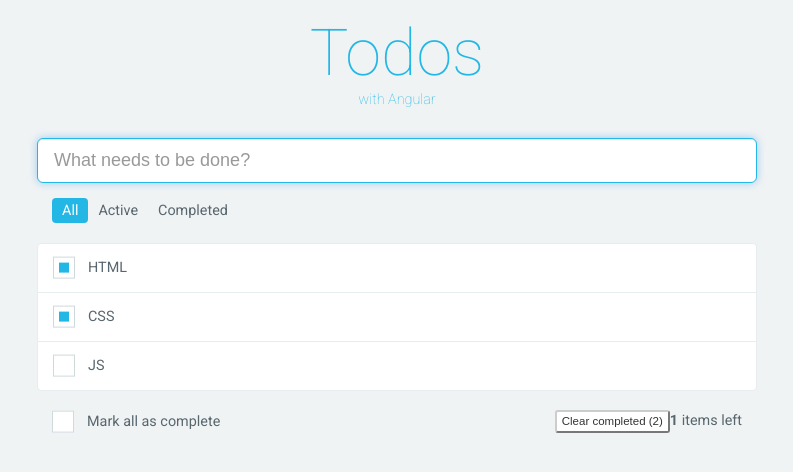
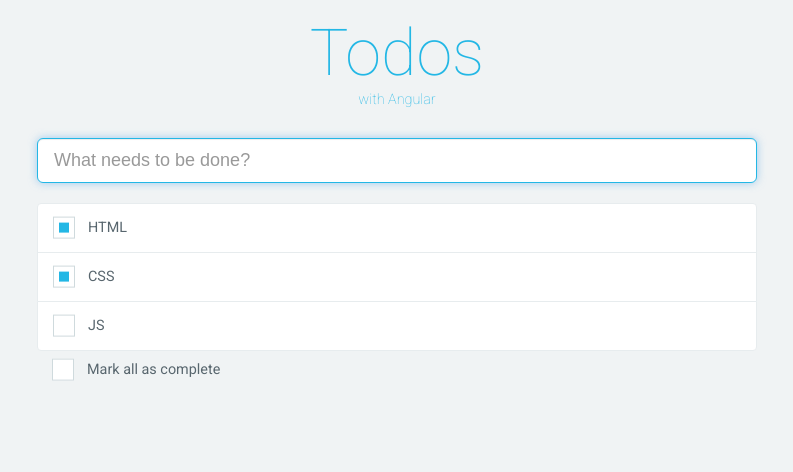
Before and after one commit to tastyloper/angular-todo, an Angular app: page / in a window 1280 px wide. Shown: the top 472 px of the page, without its empty margins (243-1036 px from the left). Built offline with nearby package versions, Linux system fonts and the light colour scheme.

Commit message:
feat: split component

```diff
--- a/angular.json
+++ b/angular.json
@@ -7,8 +7,6 @@
       "projectType": "application",
       "schematics": {
         "@schematics/angular:component": {
-          "inlineTemplate": true,
-          "inlineStyle": true,
           "skipTests": true
         },
         "@schematics/angular:class": {
--- a/src/app/app.component.css
+++ b/src/app/app.component.css
@@ -20,31 +20,6 @@
   margin-bottom: 30px;
 }
 
-/* .input-todo  */
-.input-todo {
-  display: block;
-  width: 100%;
-  height: 45px;
-  padding: 10px 16px;
-  font-size: 18px;
-  line-height: 1.3333333;
-  color: #555;
-  border: 1px solid #ccc;
-  border-color: #e7ecee;
-  border-radius: 6px;
-  outline: none;
-  transition: border-color ease-in-out .15s,box-shadow ease-in-out .15s;
-}
-
-.input-todo:focus {
-  border-color: #23b7e5;
-  box-shadow: inset 0 1px 1px rgba(0,0,0,.075), 0 0 8px rgba(102,175,233,.6);
-}
-
-.input-todo::-webkit-input-placeholder {
-  color: #999;
-}
-
 /* .nav */
 .nav {
   display: flex;
@@ -61,32 +36,6 @@
 .nav > li.active {
   color: #fff;
   background-color: #23b7e5;
-}
-
-.todos {
-  margin-top: 20px;
-}
-
-/* .todo-item */
-.todo-item {
-  position: relative;
-  /* display: block; */
-  height: 50px;
-  padding: 10px 15px;
-  margin-bottom: -1px;
-  background-color: #fff;
-  border: 1px solid #ddd;
-  border-color: #e7ecee;
-  list-style: none;
-}
-
-.todo-item:first-child {
-  border-top-left-radius: 4px;
-  border-top-right-radius: 4px;
-}
-.todo-item:last-child {
-  border-bottom-left-radius: 4px;
-  border-bottom-right-radius: 4px;
 }
 
 /*
@@ -138,21 +87,6 @@
   background-color: #23b7e5;
 }
 
-/* .remove-todo button */
-.remove-todo {
-  display: none;
-  position: absolute;
-  top: 50%;
-  right: 10px;
-  cursor: pointer;
-  transform: translate3d(0, -50%, 0);
-}
-
-/* todo-item이 호버 상태이면 삭제 버튼을 활성화 */
-.todo-item:hover > .remove-todo {
-  display: block;
-}
-
 .footer {
   display: flex;
   justify-content: space-between;
--- a/src/app/app.component.html
+++ b/src/app/app.component.html
@@ -2,28 +2,22 @@
   <h1 class="title">Todos</h1>
   <div class="ver">with Angular</div>
 
-  <input class="input-todo" placeholder="What needs to be done?" autofocus (keyup.enter)="addTodo(input)" #input>
-  <ul class="nav">
+  <app-todo-input (add)="addTodo($event)"></app-todo-input>
+  <!-- <ul class="nav">
     <li id="all" class="active">All</li>
     <li id="active">Active</li>
     <li id="completed">Completed</li>
-  </ul>
+  </ul> -->
 
-  <ul class="todos">
-    <li id="{{todo.id}}" class="todo-item" *ngFor="let todo of todos">
-      <input class="custom-checkbox" type="checkbox" id="ck-{{todo.id}}" [checked]="todo.completed" (change)="toggleTodo(todo.id)">
-      <label for="ck-{{todo.id}}" [class.completed]="todo.completed">{{todo.content}}</label>
-      <i class="remove-todo far fa-times-circle" (click)="removeTodo(todo.id)"></i>
-    </li>
-  </ul>
+  <app-todo-list [todos]="todos" (toggle)="toggleTodo($event)" (remove)="removeTodo($event)"></app-todo-list>
   <div class="footer">
     <div class="complete-all">
       <input class="custom-checkbox" type="checkbox" id="ck-complete-all" (change)="toggleAllTodo(checkbox.checked)" #checkbox>
       <label for="ck-complete-all">Mark all as complete</label>
     </div>
-    <div class="clear-completed">
+    <!-- <div class="clear-completed">
       <button class="btn" (click)="checkClear()">Clear completed (<span class="completed-todos">{{completedTodos}}</span>)</button>
       <strong class="active-todos">{{activeTodos}}</strong> items left
-    </div>
+    </div> -->
   </div>
 </div>
--- a/src/app/app.component.ts
+++ b/src/app/app.component.ts
@@ -1,15 +1,11 @@
-import { Component } from '@angular/core';
-
-interface Todo {
-  id: number;
-  content: string;
-  completed: boolean;
-}
+import { Component, ViewEncapsulation } from '@angular/core';
+import { Todo } from './interface/todo.interface';
 
 @Component({
   selector: 'app-root',
   templateUrl: './app.component.html',
-  styleUrls: ['./app.component.css']
+  styleUrls: ['./app.component.css'],
+  encapsulation: ViewEncapsulation.None
 })
 export class AppComponent {
   todos: Todo[] = [
@@ -17,14 +13,15 @@ export class AppComponent {
     { id: 2, content: 'CSS', completed: true },
     { id: 3, content: 'JS', completed: false }
   ];
-  completedTodos = this.todos.filter(val => val.completed).length;
-  activeTodos = this.todos.filter(val => !val.completed).length;
+  // completedTodos = this.todos.filter(val => val.completed).length;
+  // activeTodos = this.todos.filter(val => !val.completed).length;
 
   generateId() {
     return this.todos.length ? Math.max(...this.todos.map(todo => todo.id)) + 1 : 1;
   }
 
   addTodo(elem: HTMLInputElement) {
+    if (!elem.value.trim()) return;
     this.todos = [{ id: this.generateId(), content: elem.value, completed: false }, ...this.todos];
     elem.value = '';
   }
@@ -35,14 +32,10 @@ export class AppComponent {
 
   toggleTodo(id: number) {
     this.todos = this.todos.map(todo => todo.id === id ? { ...todo, completed: !todo.completed } : todo);
-    // this.completedTodos = this.todos.filter(val => val.completed).length;
-    // this.activeTodos = this.todos.filter(val => !val.completed).length;
   }
 
   toggleAllTodo(completed: boolean) {
     this.todos = this.todos.map(todo => ({ ...todo, completed}));
-    // this.completedTodos = this.todos.filter(val => val.completed).length;
-    // this.activeTodos = this.todos.filter(val => !val.completed).length;
   }
 
   checkClear() {
--- a/src/app/app.module.ts
+++ b/src/app/app.module.ts
@@ -2,10 +2,14 @@ import { BrowserModule } from '@angular/platform-browser';
 import { NgModule } from '@angular/core';
 
 import { AppComponent } from './app.component';
+import { TodoInputComponent } from './todo-input/todo-input.component';
+import { TodoListComponent } from './todo-list/todo-list.component';
 
 @NgModule({
   declarations: [
-    AppComponent
+    AppComponent,
+    TodoInputComponent,
+    TodoListComponent
   ],
   imports: [
     BrowserModule
--- /dev/null
+++ b/src/app/interface/todo.interface.ts
@@ -0,0 +1,5 @@
+export interface Todo {
+  id: number;
+  content: string;
+  completed: boolean;
+}
--- /dev/null
+++ b/src/app/todo-input/todo-input.component.css
@@ -0,0 +1,24 @@
+/* .input-todo  */
+.input-todo {
+  display: block;
+  width: 100%;
+  height: 45px;
+  padding: 10px 16px;
+  font-size: 18px;
+  line-height: 1.3333333;
+  color: #555;
+  border: 1px solid #ccc;
+  border-color: #e7ecee;
+  border-radius: 6px;
+  outline: none;
+  transition: border-color ease-in-out .15s,box-shadow ease-in-out .15s;
+}
+
+.input-todo:focus {
+  border-color: #23b7e5;
+  box-shadow: inset 0 1px 1px rgba(0,0,0,.075), 0 0 8px rgba(102,175,233,.6);
+}
+
+.input-todo::-webkit-input-placeholder {
+  color: #999;
+}
--- /dev/null
+++ b/src/app/todo-input/todo-input.component.html
@@ -0,0 +1 @@
+<input class="input-todo" placeholder="What needs to be done?" autofocus (keyup.enter)="this.add.emit(input)" #input>
--- /dev/null
+++ b/src/app/todo-list/todo-list.component.css
@@ -0,0 +1,40 @@
+.todos {
+  margin-top: 20px;
+}
+
+/* .todo-item */
+.todo-item {
+  position: relative;
+  /* display: block; */
+  height: 50px;
+  padding: 10px 15px;
+  margin-bottom: -1px;
+  background-color: #fff;
+  border: 1px solid #ddd;
+  border-color: #e7ecee;
+  list-style: none;
+}
+
+.todo-item:first-child {
+  border-top-left-radius: 4px;
+  border-top-right-radius: 4px;
+}
+.todo-item:last-child {
+  border-bottom-left-radius: 4px;
+  border-bottom-right-radius: 4px;
+}
+
+/* .remove-todo button */
+.remove-todo {
+  display: none;
+  position: absolute;
+  top: 50%;
+  right: 10px;
+  cursor: pointer;
+  transform: translate3d(0, -50%, 0);
+}
+
+/* todo-item이 호버 상태이면 삭제 버튼을 활성화 */
+.todo-item:hover > .remove-todo {
+  display: block;
+}
--- /dev/null
+++ b/src/app/todo-list/todo-list.component.html
@@ -0,0 +1,7 @@
+<ul class="todos">
+  <li id="{{todo.id}}" class="todo-item" *ngFor="let todo of todos">
+    <input class="custom-checkbox" type="checkbox" id="ck-{{todo.id}}" [checked]="todo.completed" (change)="this.toggle.emit(todo.id)">
+    <label for="ck-{{todo.id}}" [class.completed]="todo.completed">{{todo.content}}</label>
+    <i class="remove-todo far fa-times-circle" (click)="this.remove.emit(todo.id)"></i>
+  </li>
+</ul>
```
Also changed, not shown: src/app/todo-input/todo-input.component.ts (added, +10 -0 lines), src/app/todo-list/todo-list.component.ts (added, +13 -0 lines).
